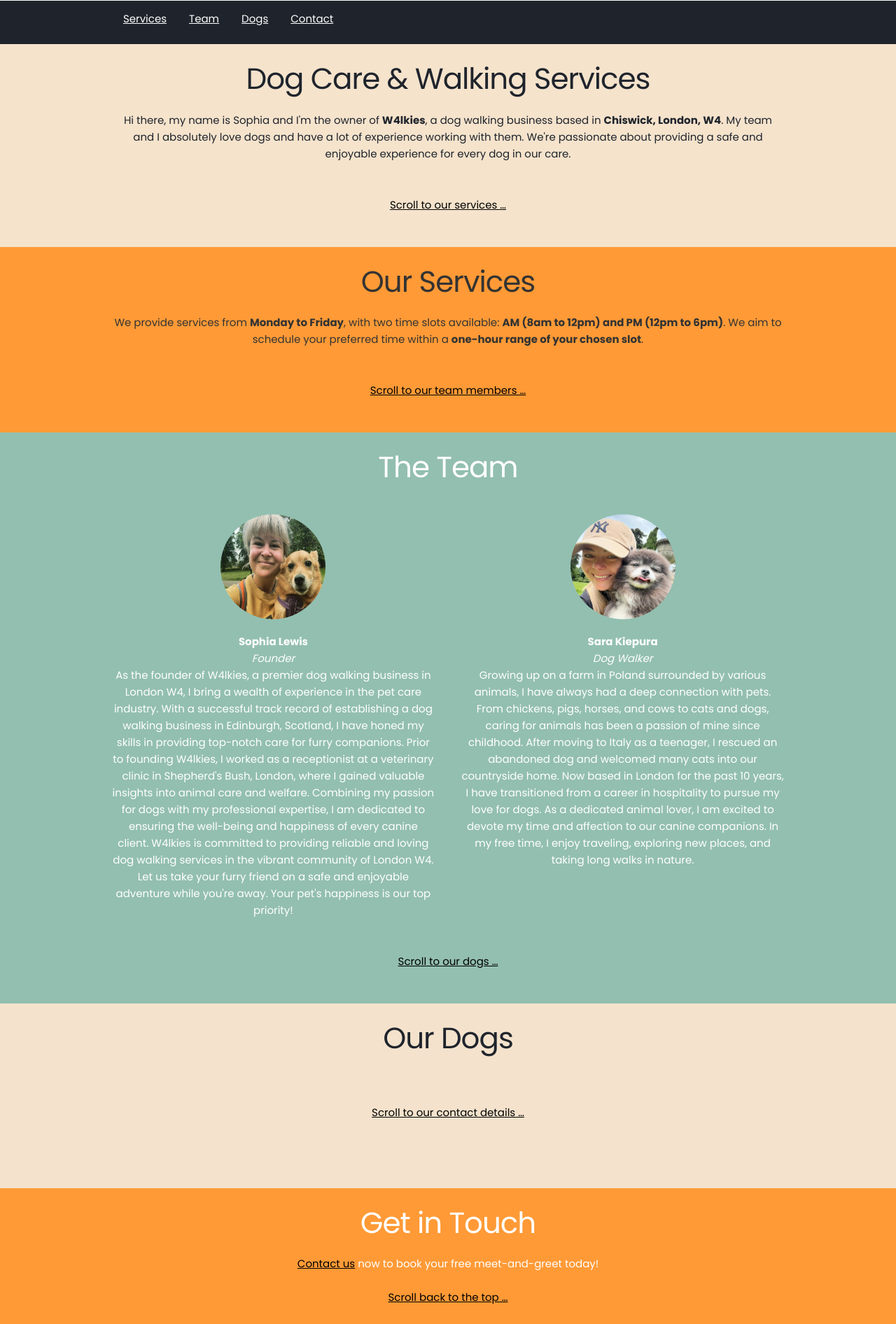
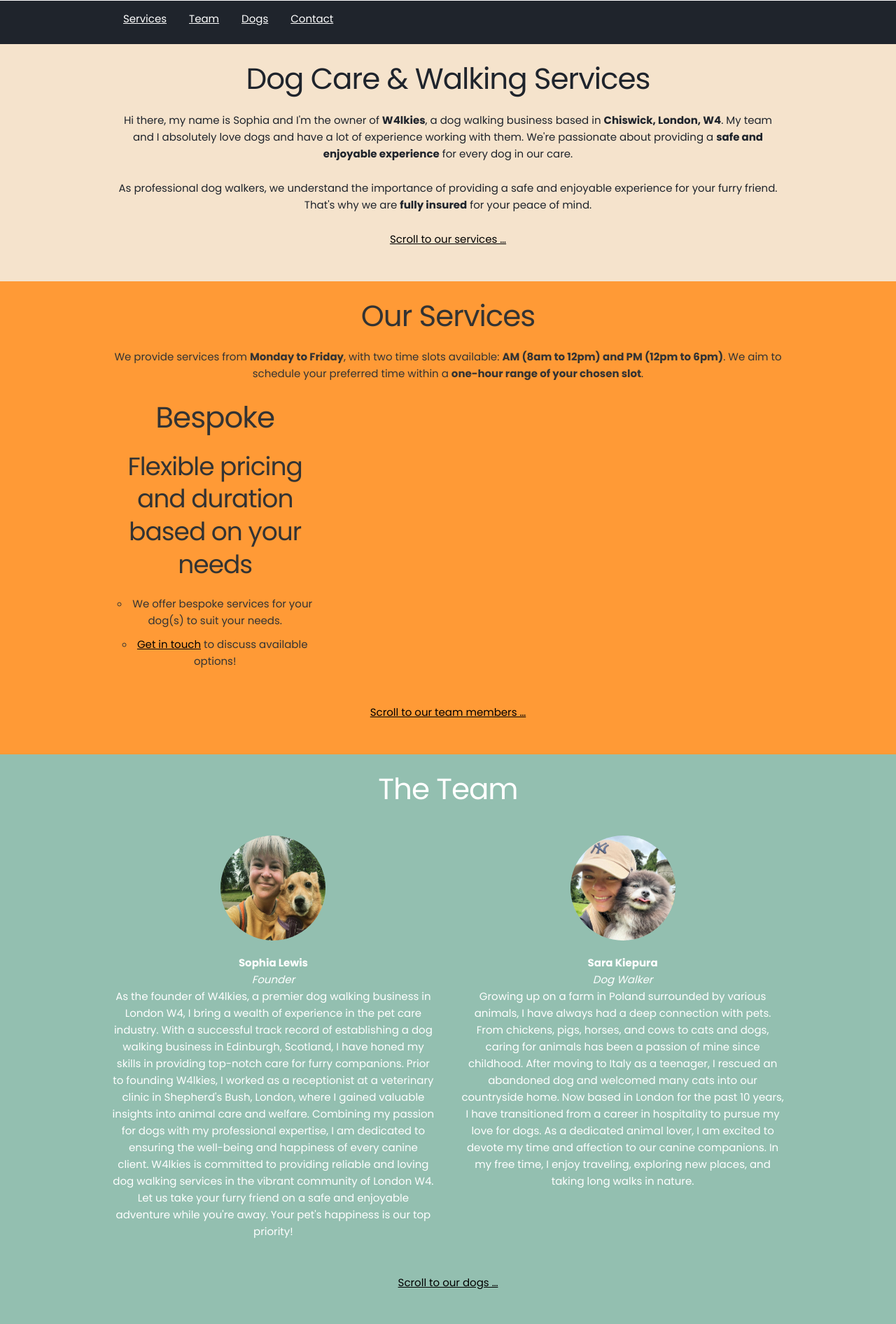
Before and after one commit to ajrlewis/w4lkies_app, a Flask app: page / in a window 1280 px wide. Shown: the part 341-2233 px from the top of the page at 70% size. Run offline with Flask 3, Linux system fonts and the light colour scheme; data that the repository does not hold is empty; parts of the project's set-up code (start-up, migrations or seed data) failed here and were passed over; some libraries are stand-ins or nearby versions.

Commit message:
Added insurance and reformatted dogs in index.html

```diff
--- a/templates/index.html
+++ b/templates/index.html
@@ -21,8 +21,8 @@
     <h2>Dog Care & Walking Services</h2>
     <p>Hi there, my name is Sophia and I'm the owner of <b>W4lkies</b>, a dog walking business based in <b>Chiswick, London, W4</b>.
     My team and I absolutely love dogs and have a lot of experience working with them.
-    We're passionate about providing a safe and enjoyable experience for every dog in our care.</p>
-    <br>
+    We're passionate about providing a <b>safe and enjoyable experience</b> for every dog in our care.</p>
+    <p>As professional dog walkers, we understand the importance of providing a safe and enjoyable experience for your furry friend. That's why we are <b>fully insured</b> for your peace of mind.</p>
     <a href="#services">Scroll to our services …</a>
     <br>
   </div>
@@ -51,7 +51,19 @@
             {% endfor %}
           </ul>
         </div>
-    {% endfor %}
+      {% endfor %}
+      <div class="four columns">
+        <h2>Bespoke</h2>
+        <h3>Flexible pricing and duration based on your needs</h3>
+        <ul>
+          <li>
+            We offer bespoke services for your dog(s) to suit your needs.
+          </li>
+          <li>
+            <a href="mailto:{{ config['MAIL_USERNAME'] }}?subject=Hello!">Get in touch</a> to discuss available options!
+          </li>
+        </ul>
+      </div>
     </div>
     <br>
     <a href="#team">Scroll to our team members …</a>
@@ -98,6 +110,7 @@
     <h2>Our Dogs</h2>
     <div class="row">
       <div class="twelve columns">
+      A selection of some of the dogs we currently care for!
       </div>
     </div>
     <br>
@@ -105,12 +118,40 @@
 <style>
 .gallery {}
 img {
-  max-width: 300px;
+  max-width: 100%;
   height: auto;
 }
 </style>
 
-  <div class="gallery">
+
+<div class="row gallery">
+  <div class="three columns">
+    <h3>Rocky</h3>
+    <!-- <h4>Jack Russell</h4> -->
+    <img src="/static/img/dogs/rocky-01.jpg" alt="Dog Gallery Image">
+    <!-- <p>"Sophia and the team at W4lkies are always there for our Rocky."</p> -->
+  </div>
+  <div class="three columns">
+    <h3>Simon</h3>
+    <!-- <h4>Miniature Schnauzer</h4> -->
+    <img src="/static/img/dogs/simon-01.jpg" alt="Dog Gallery Image">
+    <p>"Sophia has been walking Simon, my miniature Schnauzer, for a couple months now and I am really happy with her. She is on time, reliable and very good with Simon. She clearly loves dogs and mine loves her a lot. He is always very happy to see her and comes back tired and having had a lovely adventure. I can't recommend W4lkies highly enough."</p>
+  </div>
+  <div class="three columns">
+    <h3>Stormi</h3>
+    <!-- <h4>Jack Russell</h4> -->
+    <img src="/static/img/dogs/stormi-02.jpg" alt="Dog Gallery Image">
+    <!-- <p>"Sophia and the team at W4lkies are always there for our Rocky."</p> -->
+  </div>
+  <div class="three columns">
+    <h3>Frankie</h3>
+    <!-- <h4>Jack Russell</h4> -->
+    <img src="/static/img/dogs/frankie-04.jpg" alt="Dog Gallery Image">
+    <!-- <p>"Sophia and the team at W4lkies are always there for our Rocky."</p> -->
+  </div>
+</div>
+
+  <!-- <div class="gallery">
     {% for (dog_name, dog_breed), image_paths in dog_name_to_image_paths.items() %}
       <div class="shiftable panel">
         <h3>{{ dog_name }}</h3>
@@ -124,9 +165,7 @@ img {
       </div>
     {% endfor %}
   </div>
-
-    <div class="row">
-    </div>
+ -->
     <br>
     <a href="#contact">Scroll to our contact details …</a>
   </div>
```
